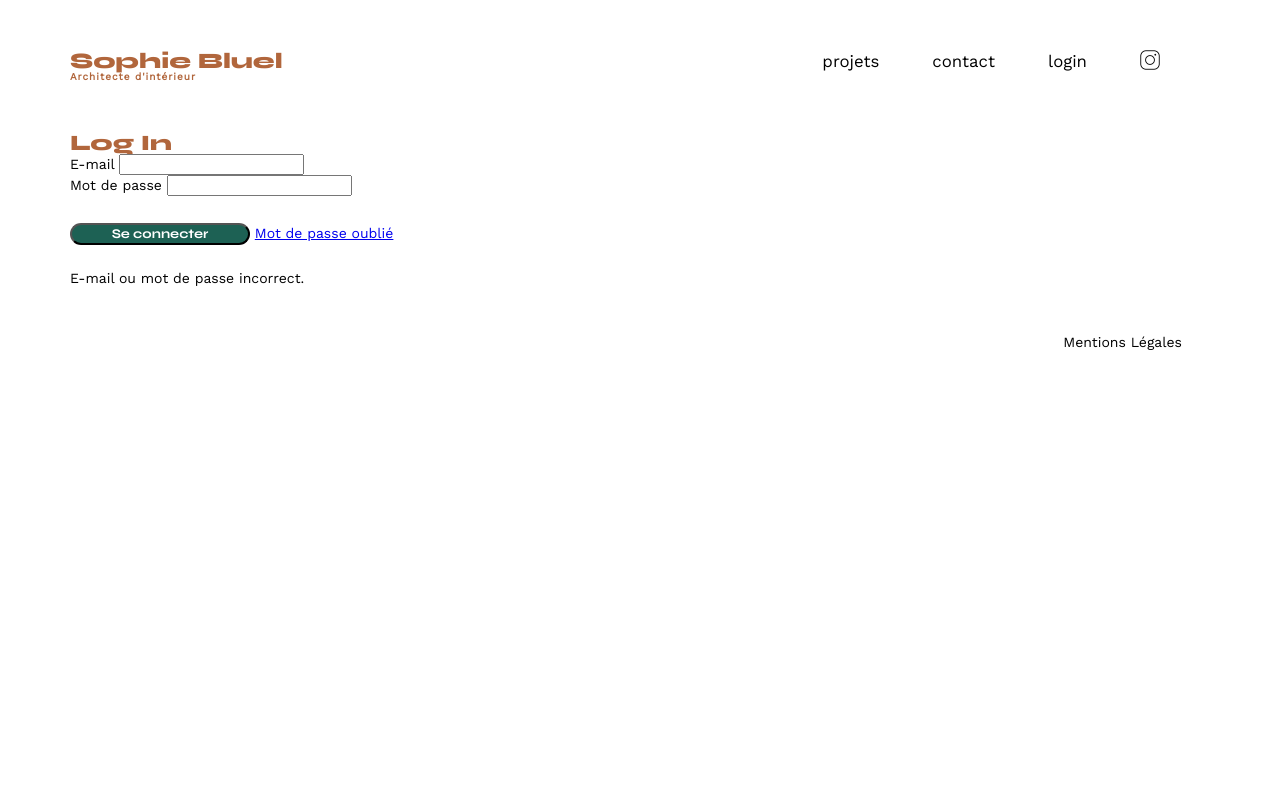
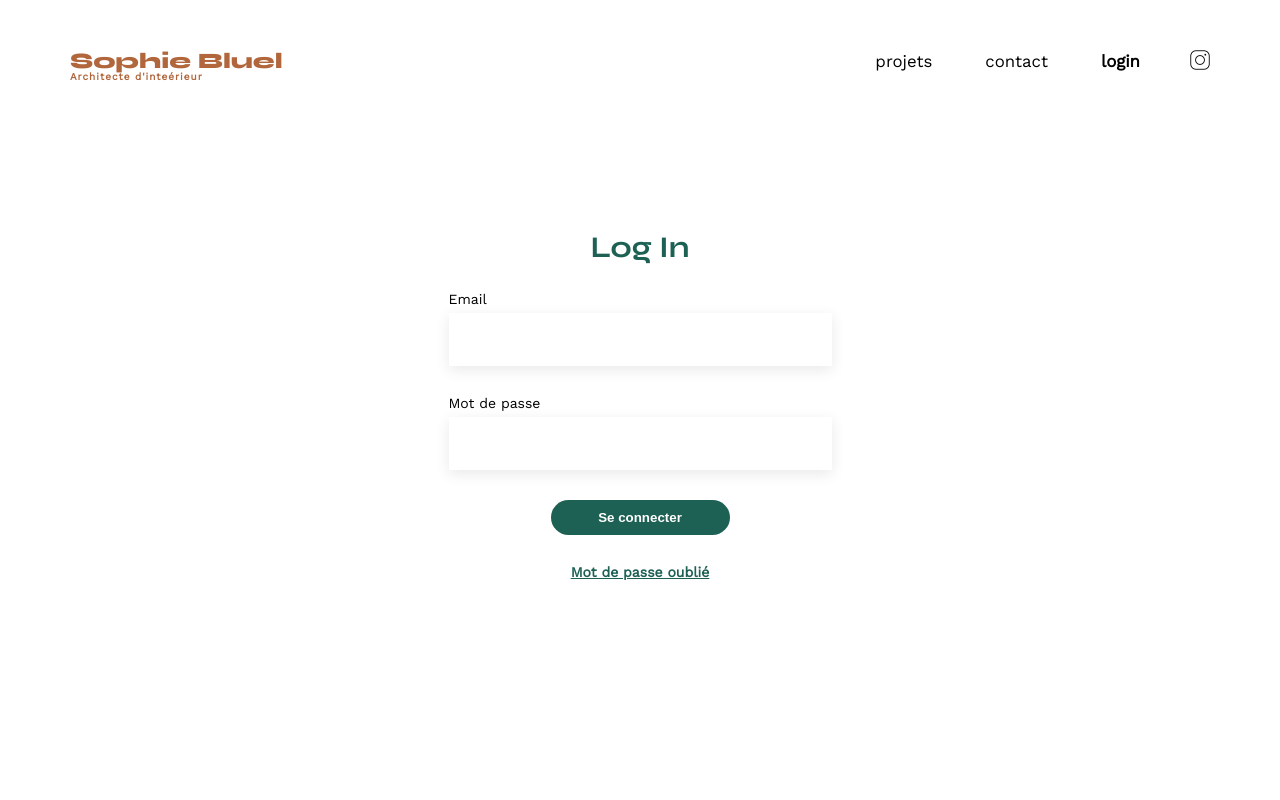
Before and after one commit to mathis13640/OC--PROJET-6, a plain HTML site: page Portfolio-architecte-sophie-bluel-master/FrontEnd/login.html in a window 1280 px wide. Shown: the top 800 px of the page. Drawn offline with nearby package versions, Linux system fonts and the light colour scheme.

Commit message:
login done

```diff
--- a/Portfolio-architecte-sophie-bluel-master/FrontEnd/assets/login.js
+++ b/Portfolio-architecte-sophie-bluel-master/FrontEnd/assets/login.js
@@ -0,0 +1,40 @@
+
+const form = document.querySelector('form');
+form.addEventListener('submit', (event) => {
+  event.preventDefault();
+
+  const email = document.getElementById('email').value;
+  const password = document.getElementById('password').value;
+
+  const user = {
+    email: email,
+    password: password
+  };
+
+  //Envoie données à l'API
+  fetch("http://localhost:5678/api/users/login", {
+    method: 'POST',
+    body: JSON.stringify(user),
+    headers: {
+      'Content-Type': 'application/json;charset=utf-8'
+    }
+
+  })
+  .then(response => {
+    if (response.ok) {
+      return response.json(); // Converted response in JSON
+    } else {
+      throw new Error('La combinaison utilisateur - mot de passe est incorrecte.');
+    }
+  })
+  .then(data => {
+    const token = data.token; // retrieve the token from the JSON reponse
+    localStorage.setItem('authToken', token); // Stock the token in the localStorage
+
+    window.location.href = './index.html'; // Redirige the user to the home page
+  })
+  .catch(error => { //Display an ERROR message i
+    alert(error.message);
+    console.error('Une erreur s\'est produite:', error);
+  });
+});
--- a/Portfolio-architecte-sophie-bluel-master/FrontEnd/assets/style.css
+++ b/Portfolio-architecte-sophie-bluel-master/FrontEnd/assets/style.css
@@ -237,3 +237,90 @@ footer nav ul {
 	justify-content: flex-end;
 	margin: 2em
 }
+
+/****/
+
+.divcat {
+	display: flex;
+	justify-content: center;
+	margin: 20px 0 40px 0;
+}
+
+.divcat label {
+	padding-right: 20px;
+}
+
+button {
+	padding: 10px 20px;
+	margin: 0 15px;
+	border-radius: 20px;
+	color: #1D6154;
+	font-weight: bold;
+}
+
+.selected {
+	background-color: #1D6154;
+	border: none;
+	color: white;
+}
+
+#log {
+	margin-top: 150px;
+	margin-bottom: 350px;
+	display: flex;
+	align-items: center;
+	flex-direction: column;
+}
+
+#log input {
+	width: 379px;
+	height: 51px;
+	border: none;
+	box-shadow: 0px 4px 14px rgba(0, 0, 0, 0.09);
+}
+
+.container {
+	display: flex;
+	flex-direction: column;
+}
+
+form {
+	display: flex;
+	flex-direction: column;
+}
+
+form p {
+	margin-bottom: 7px;
+	margin-top: 30px;
+}
+
+#contact input {
+	height: 51px;
+	width: 379px;
+}
+
+#log button {
+	margin: 30px auto;
+	width: 179px;
+	background-color: #1D6154;
+	border: none;
+	color: white;
+}
+
+.forget {
+	margin: auto;
+}
+
+.forget a {
+	color: #1D6154;
+	font-weight: bold;
+}
+
+#login2 {
+	font-weight: bold;
+}
+
+header a {
+	text-decoration: none;
+	color: black;
+}
--- a/Portfolio-architecte-sophie-bluel-master/FrontEnd/login.html
+++ b/Portfolio-architecte-sophie-bluel-master/FrontEnd/login.html
@@ -1,61 +1,50 @@
 <!DOCTYPE html>
 <html lang="fr">
-
 <head>
 	<meta charset="UTF-8">
-    <meta http-equiv="X-UA-Compatible" content="IE=edge">
+	<title>Sophie Bluel - Architecte d'intérieur</title>
 	<meta name="viewport" content="width=device-width, initial-scale=1.0">
-    <title>Sophie Bluel - Login </title>
 	<link rel="preconnect" href="https://fonts.googleapis.com">
 	<link rel="preconnect" href="https://fonts.gstatic.com" crossorigin>
 	<link href="https://fonts.googleapis.com/css2?family=Syne:wght@700;800&family=Work+Sans&display=swap" rel="stylesheet">
 	<meta name="description" content="">
 	<link rel="stylesheet" href="./assets/style.css">
 </head>
-
 <body>
 <header>
-		<h1>Sophie Bluel <span>Architecte d'intérieur</span></h1>
+	<h1>Sophie Bluel <span>Architecte d'inteérieur</span></h1>
 	<nav>
 		<ul>
-				<li>
-                    <a href="index.html">projets</a>
-                </li>
-				<li>
-                    <a href="index.html">contact</a>
-                </li>
-				<li>
-                    <a href="login.html" class="active">login</a>
-                </li>
-				<li>
-                    <a href="#"><img src="./assets/icons/instagram.png" alt="Instagram"></a>
-                </li>
+			<li><a href="./index.html">projets</a></li>
+			<li><a href="#">contact</a></li>
+			<li><a href="./login.html" id="login2">login</a></li>
+			<li><img src="./assets/icons/instagram.png" alt="Instagram"></li>
 		</ul>
 	</nav>
 </header>
 
 <main>
-        <section id="login">
-            <h1>Log In</h1>
-            <form id="form-login">
-                <div class="form-inputs">
-                    <div class="form-input">
-                        <label for="email">E-mail</label>
-                        <input type="email" name="email" required>
+    <section id="log">
+        <h2>Log In</h2>
+        <form action="" method="post">
+
+            <div class="container">
+              <label for="email"><p>Email</p></label>
+              <input type="email" name="uname" id="email" required>
+
+              <label for="psw"><p>Mot de passe</p></label>
+              <input type="password" name="psw" id="password" required>
+
+              <button type="submit" id="connect">Se connecter</button>
             </div>
 
-                    <div class="form-input">
-                        <label for="password">Mot de passe</label>
-                        <input type="password" name="password" required>
+            <div class="container">
+              <span class="forget"><a href="#">Mot de passe oublié</a></span>
             </div>
-                </div>
-
-                <input class="login-btn" type="submit" value="Se connecter">
-                <a href="#">Mot de passe oublié</a>
           </form>
 
-            <p id="error-login">E-mail ou mot de passe incorrect.</p>
     </section>
+
 </main>
 
 <footer>
@@ -66,7 +55,6 @@
 	</nav>
 </footer>
 
-    <script src="login.js"></script>
+<script src="./assets/login.js"></script>
 </body>
-
 </html>
```
Lines whose indentation alone changed are shown as unchanged.
